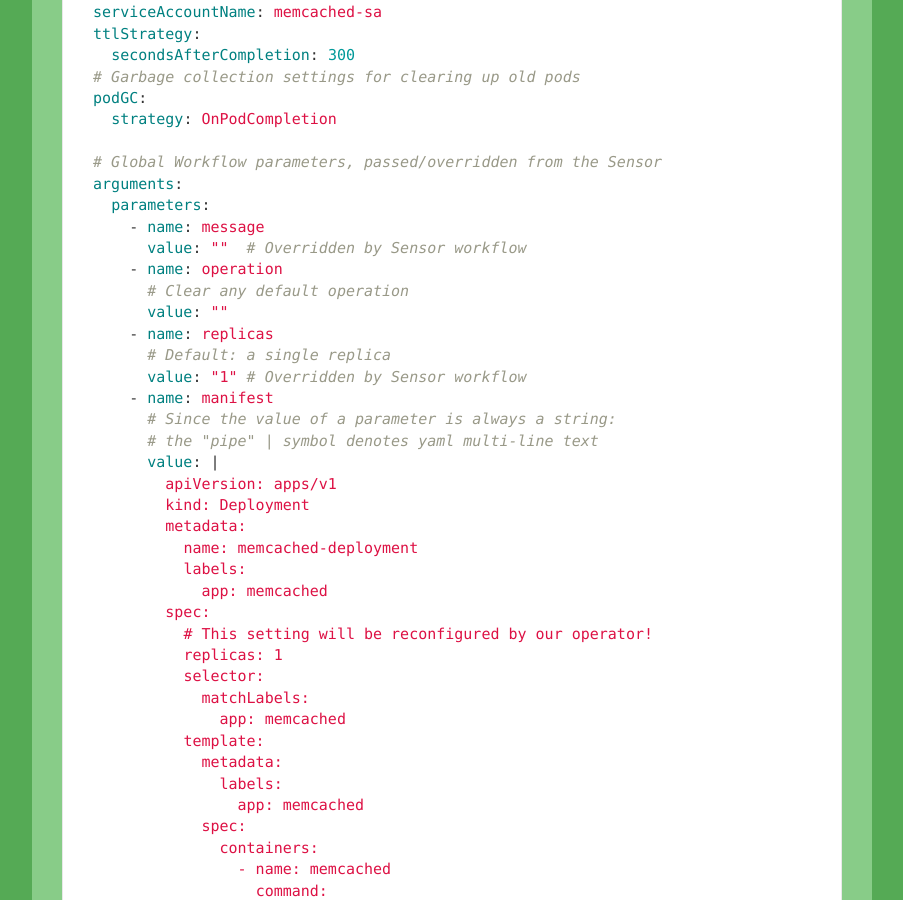
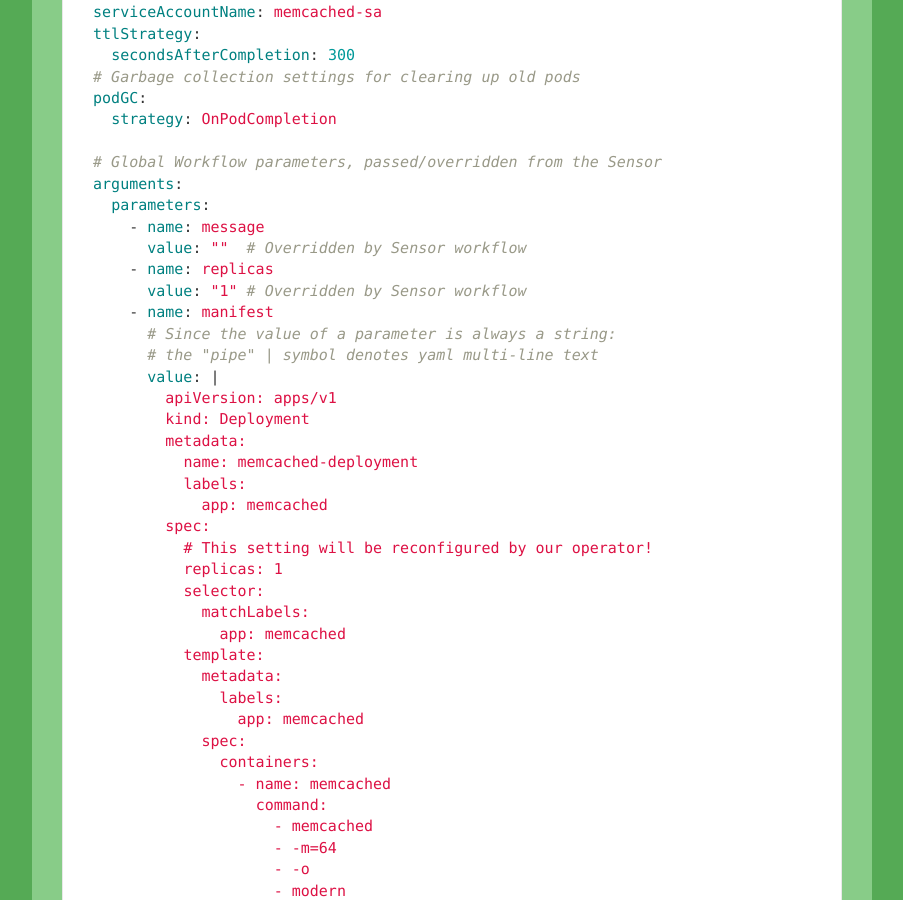
Before and after one commit to reinvantveer/reinvantveer.github.io, a Jekyll site: the page built from _posts/2022-01-29-easier-operator.md, in a window 1280 px wide and 900 px high, scrolled down 11133 px. Shown: the whole window, without its empty margins (188-1091 px from the left). Built offline with Jekyll 4.4.1, drawn with Linux system fonts in a browser that asks for light colours; comment, search, counter and statistics services are not loaded.

Commit message:
Revert "add `operation` parameter without default, add inline documentation"
This reverts commit 52911969851726a5b0a1c171f312856df8d062da.

```diff
--- a/_includes/memcached/workflow-template.yaml
+++ b/_includes/memcached/workflow-template.yaml
@@ -20,11 +20,7 @@ spec:
     parameters:
       - name: message
         value: ""  # Overridden by Sensor workflow
-      - name: operation
-        # Clear any default operation
-        value: ""
       - name: replicas
-        # Default: a single replica
         value: "1" # Overridden by Sensor workflow
       - name: manifest
         # Since the value of a parameter is always a string:
```
